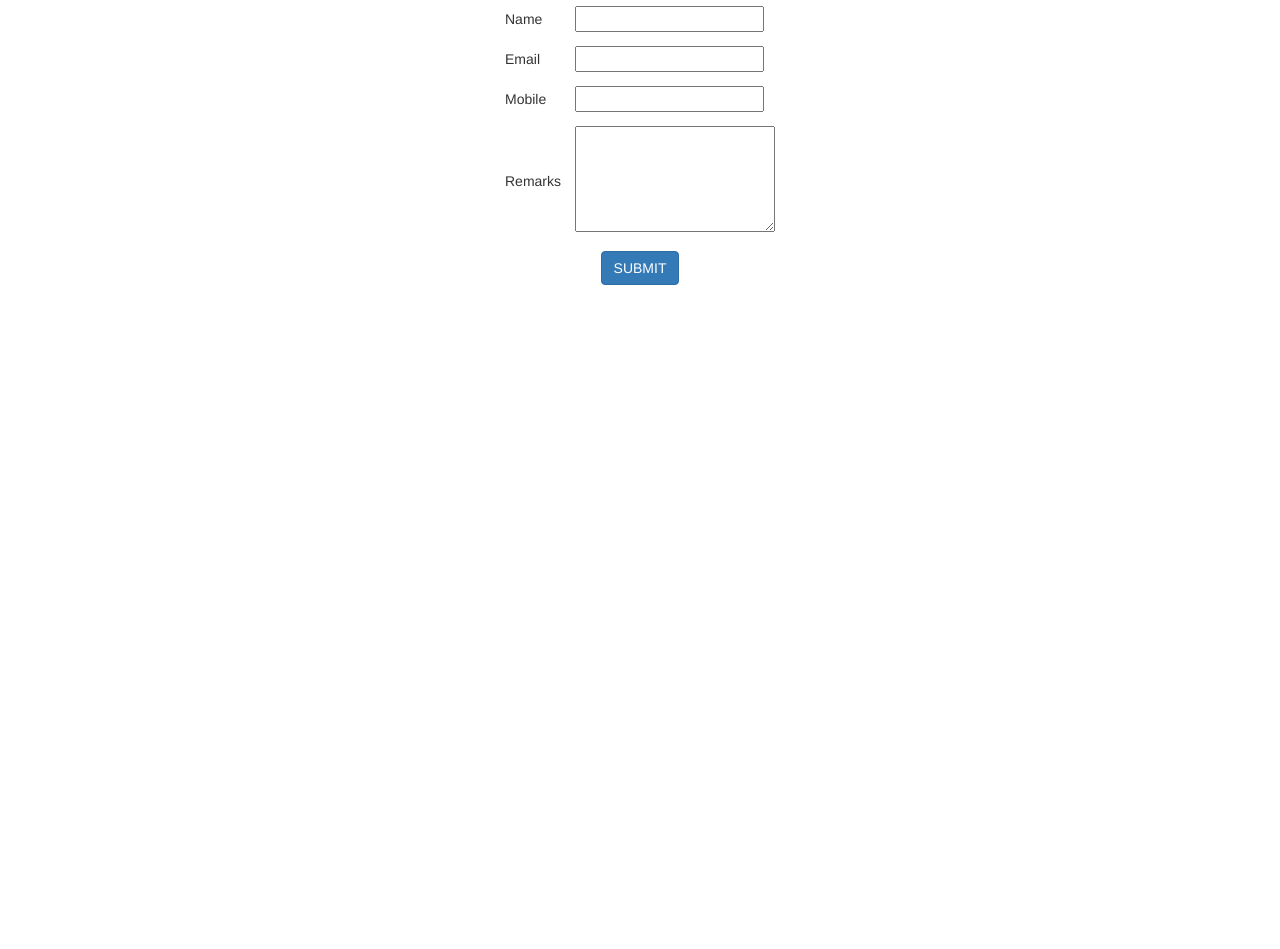
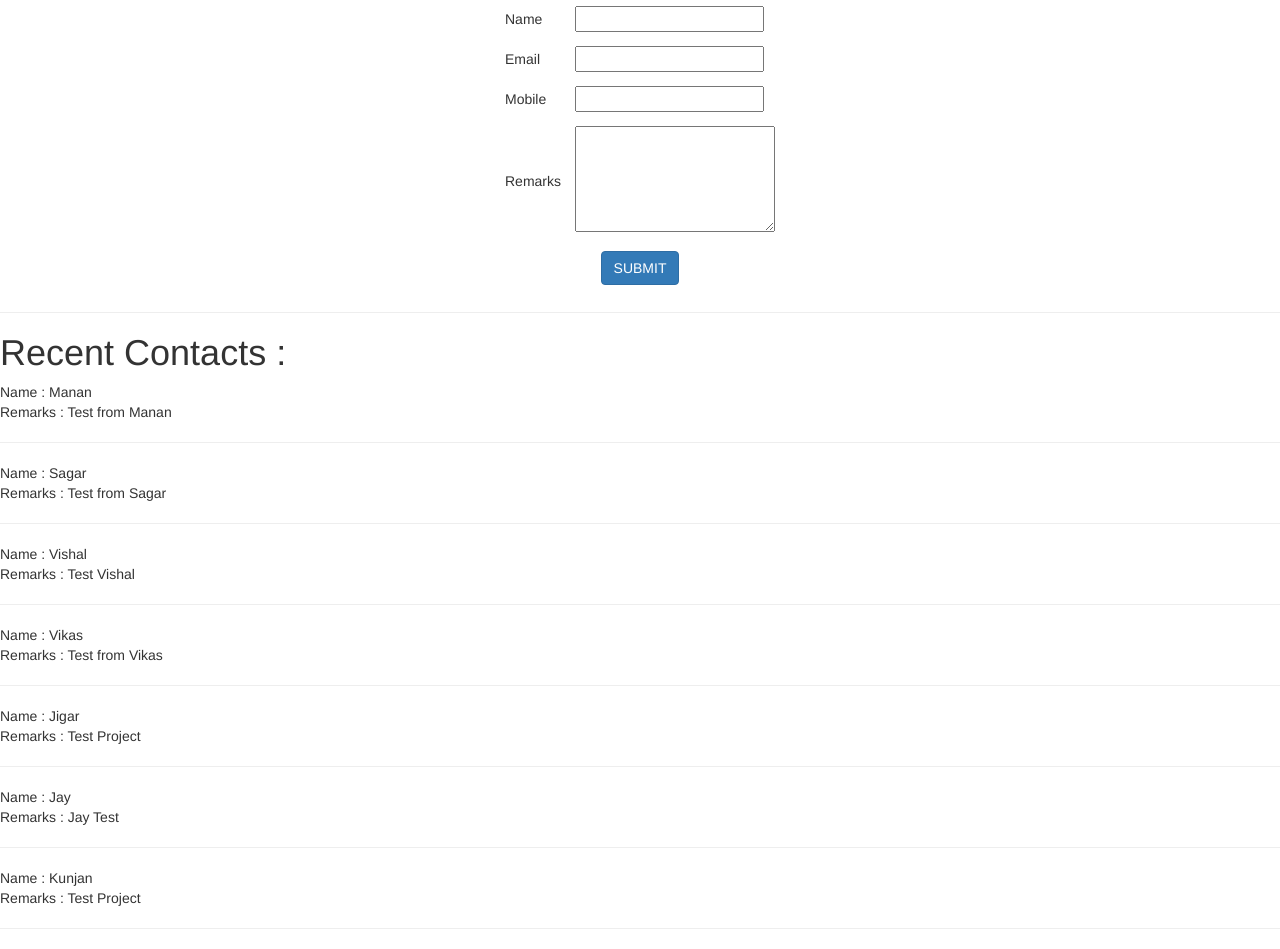
Before and after one commit to kunjanpatel29/Django_Project, a Django app: page /contact/ in a window 1280 px wide. Shown: the part 123-1072 px from the top of the page. Before the commit the page ends 408 px from the top, so only its background shows below. Run offline with Django 4.2, Linux system fonts and the light colour scheme; data comes from the database, SQL or seed files in the repository; both versions use the stored data as it was after the commit; some libraries are stand-ins or nearby versions.

Commit message:
06-04-2023

```diff
--- a/myapp/templates/contact.html
+++ b/myapp/templates/contact.html
@@ -40,6 +40,12 @@
 			</table>
 		</form>
 	</center>
+	<hr>
+	<h1>Recent Contacts : </h1>
+	{% for i in contacts %}
+		Name : {{i.name}}<br>
+		Remarks : {{i.remarks}}<br><hr>
+	{% endfor%}
 </body>
 </html>
 {% endblock %}
--- a/myapp/views.py
+++ b/myapp/views.py
@@ -13,10 +13,12 @@ def contact(request):
 				mobile=request.POST['mobile'],
 				remarks=request.POST['remarks'],
 			)
+		contacts=Contact.objects.all().order_by("-id")
 		msg="Contact Saved Successfully"
-		return render(request,'contact.html',{'msg':msg})
+		return render(request,'contact.html',{'msg':msg,'contacts':contacts})
 	else:
-		return render(request,'contact.html')
+		contacts=Contact.objects.all().order_by("-id")
+		return render(request,'contact.html',{'contacts':contacts})
 
 def signup(request):
 	return render(request,'signup.html')
```
Also changed, not shown: db.sqlite3.
